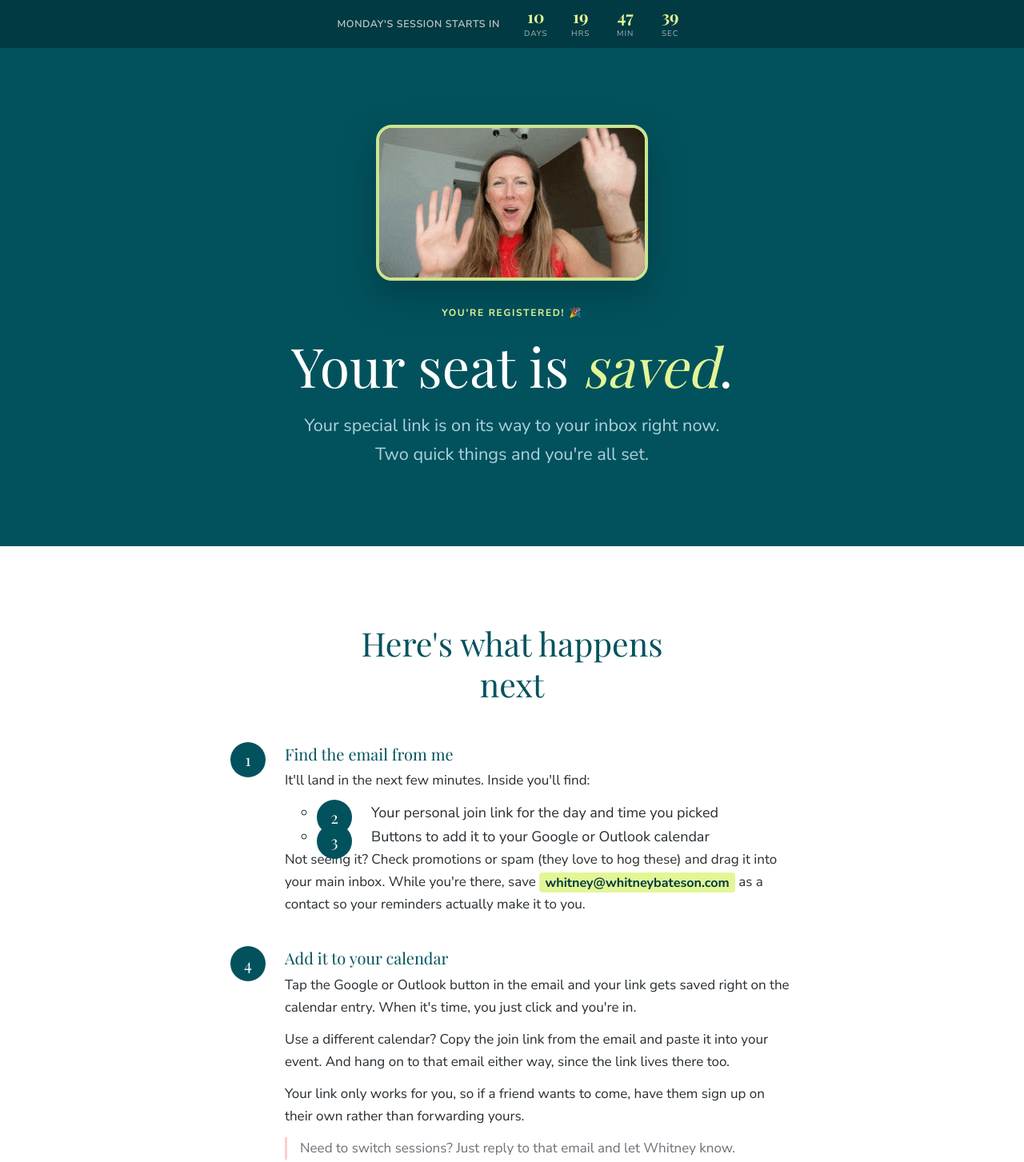
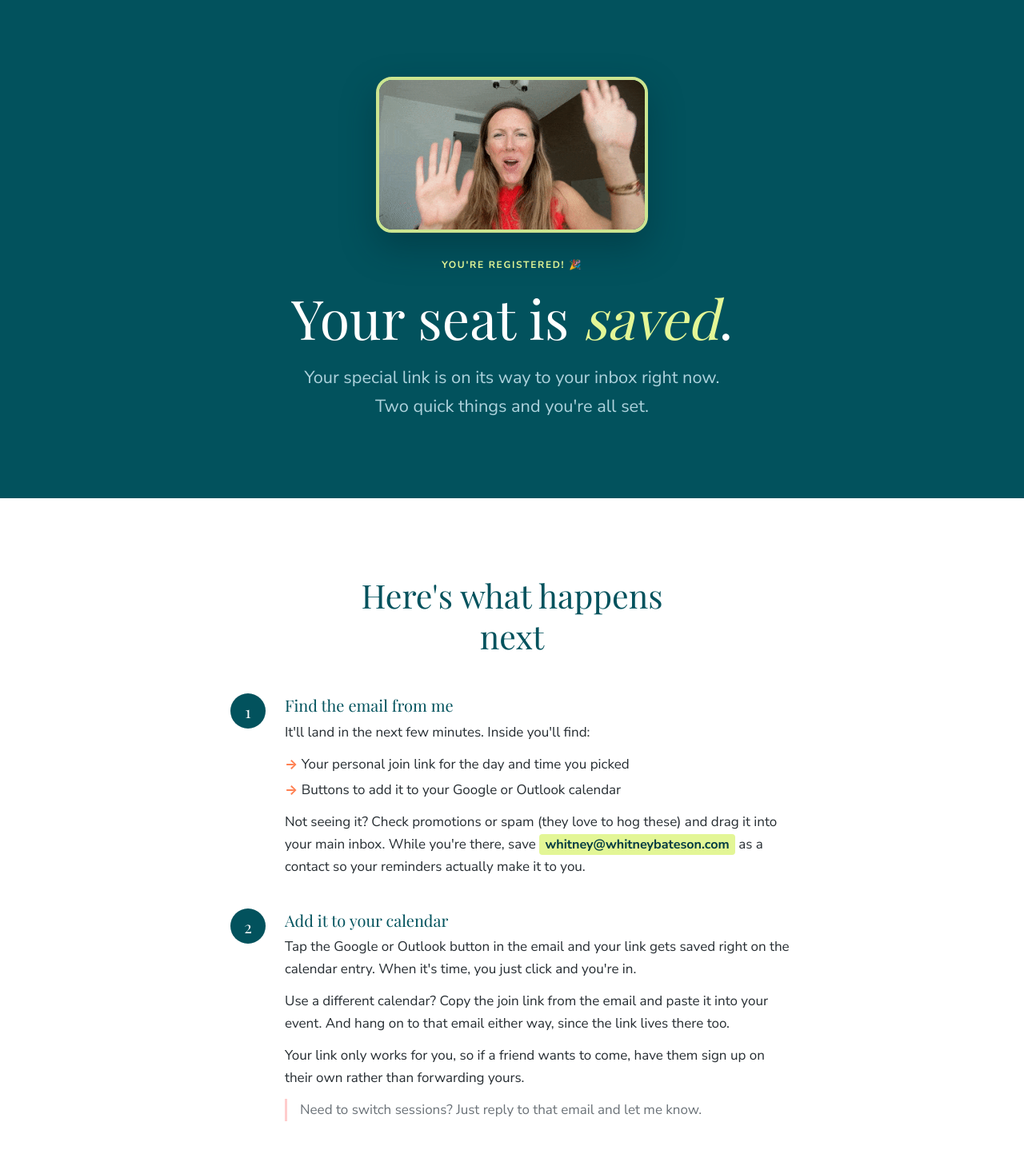
Before and after one commit to Whitney-Bateson-Digital-Strategy/offers_funnel_webinar_thank_you, a plain HTML site: page index.html in a window 1280 px wide. Shown: the top 1453 px of the page at 80% size. Drawn offline with nearby package versions, Linux system fonts and the light colour scheme; a web font is replaced by a local one.

Commit message:
Update index.html

```diff
--- a/index.html
+++ b/index.html
@@ -99,29 +99,6 @@ section{ padding:96px 48px; }
   line-height:1.45; margin:0 0 1.1rem;
 }
 
-/* ---------------- countdown bar ---------------- */
-.bar{
-  background:var(--teal-deep) !important;
-  color:var(--cream);
-  padding:10px 48px;
-  position:sticky; top:0; z-index:50;
-}
-.bar-inner{
-  display:flex; flex-wrap:wrap; gap:.4rem 1.5rem;
-  align-items:center; justify-content:center; text-align:center;
-}
-.bar-label{
-  font-size:.78rem; font-weight:600; letter-spacing:.05em;
-  text-transform:uppercase; opacity:.82;
-}
-.clock{ display:flex; gap:.9rem; }
-.clock div{ display:flex; flex-direction:column; align-items:center; min-width:2.6rem; }
-.clock b{
-  font-family:var(--display); font-size:1.3rem; font-weight:700;
-  line-height:1; color:var(--lime); font-variant-numeric:tabular-nums;
-}
-.clock span{ font-size:.62rem; letter-spacing:.1em; text-transform:uppercase; opacity:.7; margin-top:.2rem; }
-
 /* ---------------- hero ---------------- */
 .hero{
   background:var(--teal) !important;
@@ -149,7 +126,6 @@ section{ padding:96px 48px; }
 }
 @media (max-width:768px){
   .hero{ padding:64px 24px; }
-  .bar{ padding:10px 24px; }
   footer{ padding:28px 24px; }
 }
 
@@ -161,8 +137,9 @@ section{ padding:96px 48px; }
   max-width:44rem; margin:0 auto; padding:0;
   display:flex; flex-direction:column; gap:2.5rem;
 }
-.step-list li{ counter-increment:step; position:relative; padding-left:4.25rem; }
-.step-list li::before{
+/* ">" keeps the numbered circles on the steps only, not nested lists */
+.step-list > li{ counter-increment:step; position:relative; padding-left:4.25rem; }
+.step-list > li::before{
   content:counter(step);
   position:absolute; left:0; top:-2px;
   width:44px; height:44px; border-radius:50%;
@@ -183,6 +160,18 @@ section{ padding:96px 48px; }
   font-size:15px; color:var(--ink-soft);
   border-left:3px solid var(--pink);
   padding-left:1rem;
+}
+
+/* arrow bullets inside a step */
+.arrow-list{
+  list-style:none; padding:0;
+  margin:0 0 .7em;
+  font-size:17px;
+}
+.arrow-list li{ margin-bottom:.25em; }
+.arrow-list li::before{
+  content:"→ ";
+  color:var(--coral); font-weight:700;
 }
 
 /* ---------------- come live / the tool ---------------- */
@@ -266,19 +255,6 @@ footer a{ color:rgba(255,255,255,.5); }
 </head>
 <body>
 
-<!-- ============ COUNTDOWN BAR ============ -->
-<div class="bar">
-  <div class="shell bar-inner">
-    <span class="bar-label" id="bar-label">First session starts in</span>
-    <div class="clock" id="clock">
-      <div><b data-d>--</b><span>Days</span></div>
-      <div><b data-h>--</b><span>Hrs</span></div>
-      <div><b data-m>--</b><span>Min</span></div>
-      <div><b data-s>--</b><span>Sec</span></div>
-    </div>
-  </div>
-</div>
-
 <!-- ============ HERO ============ -->
 <header class="hero">
   <div class="shell">
@@ -314,7 +290,7 @@ footer a{ color:rgba(255,255,255,.5); }
         <p>Tap the Google or Outlook button in the email and your link gets saved right on the calendar entry. When it's time, you just click and you're in.</p>
         <p>Use a different calendar? Copy the join link from the email and paste it into your event. And hang on to that email either way, since the link lives there too.</p>
         <p>Your link only works for you, so if a friend wants to come, have them sign up on their own rather than forwarding yours.</p>
-        <p class="step-note">Need to switch sessions? Just reply to that email and let Whitney know.</p>
+        <p class="step-note">Need to switch sessions? Just reply to that email and let me know.</p>
       </li>
     </ol>
   </div>
@@ -381,67 +357,6 @@ footer a{ color:rgba(255,255,255,.5); }
 </footer>
 
 <script>
-/* ---- Session countdown ----------------------------------------------
-   Rolls forward automatically:
-     before Sept 21  -> counts down to Monday
-     during a session -> shows "live right now"
-     after Sept 21   -> counts down to Wednesday
-     after Sept 23   -> the whole bar hides itself
-   Update SESSIONS and everything else follows. -04:00 is Eastern
-   Daylight Time; if a session ever lands after early November, that
-   offset becomes -05:00. ------------------------------------------ */
-var SESSIONS = [
-  { tag:'23209526', label:"Monday's session starts in",    live:"Monday's session is live right now", start:'2026-09-21T12:00:00-04:00' },
-  { tag:'23257867', label:"Wednesday's session starts in", live:"Wednesday's session is live right now", start:'2026-09-23T13:00:00-04:00' }
-];
-var RUNS_FOR_MS = 75 * 60 * 1000;   // treat a session as live for 75 minutes
-
-var bar   = document.querySelector('.bar');
-var label = document.getElementById('bar-label');
-var clock = document.getElementById('clock');
-var elD = clock.querySelector('[data-d]'),
-    elH = clock.querySelector('[data-h]'),
-    elM = clock.querySelector('[data-m]'),
-    elS = clock.querySelector('[data-s]');
-
-SESSIONS.forEach(function(s){ s.startMs = new Date(s.start).getTime(); });
-
-function pad(n){ return n < 10 ? '0' + n : '' + n; }
-
-function currentSession(now){
-  for (var i = 0; i < SESSIONS.length; i++){
-    if (now < SESSIONS[i].startMs + RUNS_FOR_MS) return SESSIONS[i];
-  }
-  return null;
-}
-
-function tick(){
-  var now = Date.now();
-  var s = currentSession(now);
-
-  if (!s){                       // every session has finished
-    if (bar) bar.style.display = 'none';
-    return;
-  }
-
-  if (now >= s.startMs){         // in progress
-    label.textContent = s.live;
-    clock.style.display = 'none';
-    return;
-  }
-
-  clock.style.display = '';
-  label.textContent = s.label;
-
-  var secs = Math.floor((s.startMs - now) / 1000);
-  elD.textContent = pad(Math.floor(secs / 86400));
-  elH.textContent = pad(Math.floor(secs % 86400 / 3600));
-  elM.textContent = pad(Math.floor(secs % 3600 / 60));
-  elS.textContent = pad(secs % 60);
-}
-tick();
-setInterval(tick, 1000);
-
 document.getElementById('yr').textContent = new Date().getFullYear();
 
 /* ---- Respect reduced-motion: show a still frame instead of the loop ---- */
```
